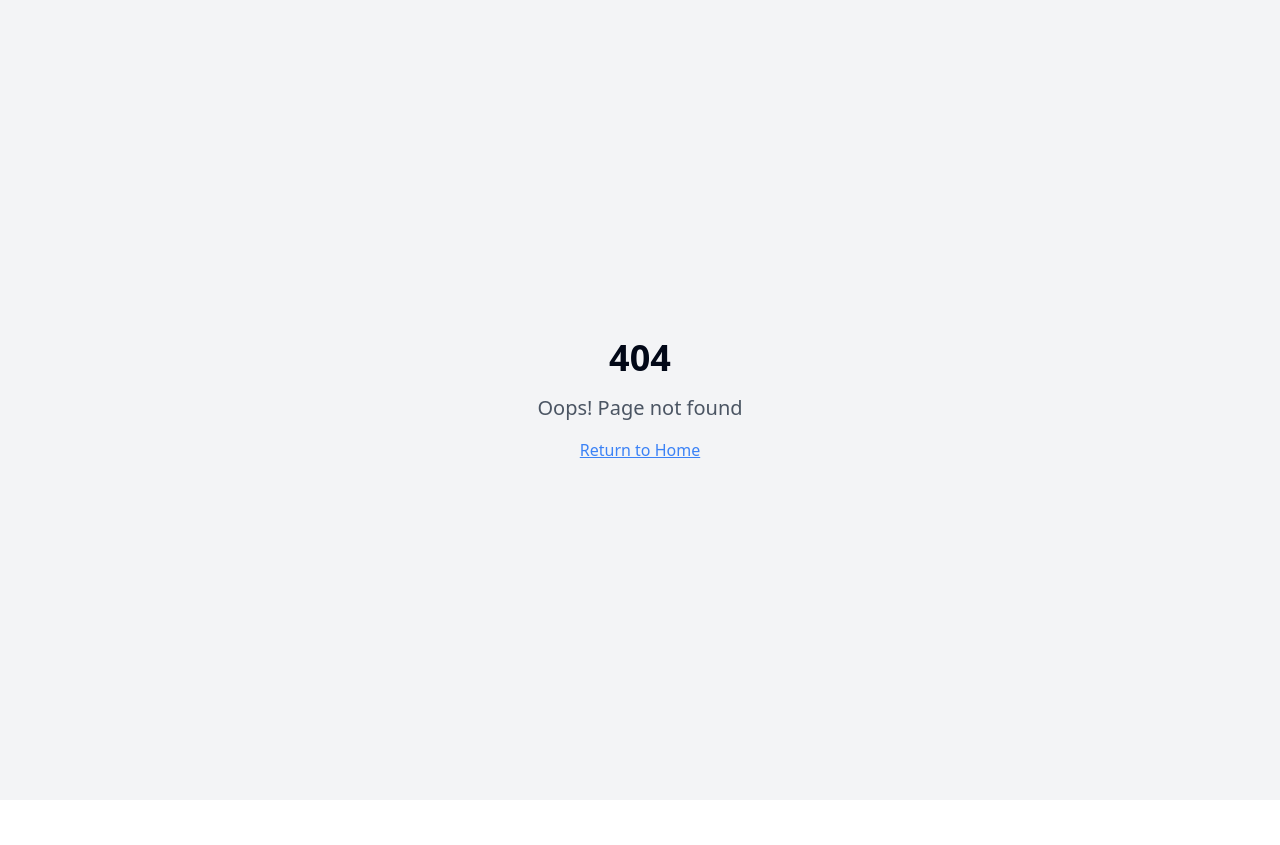
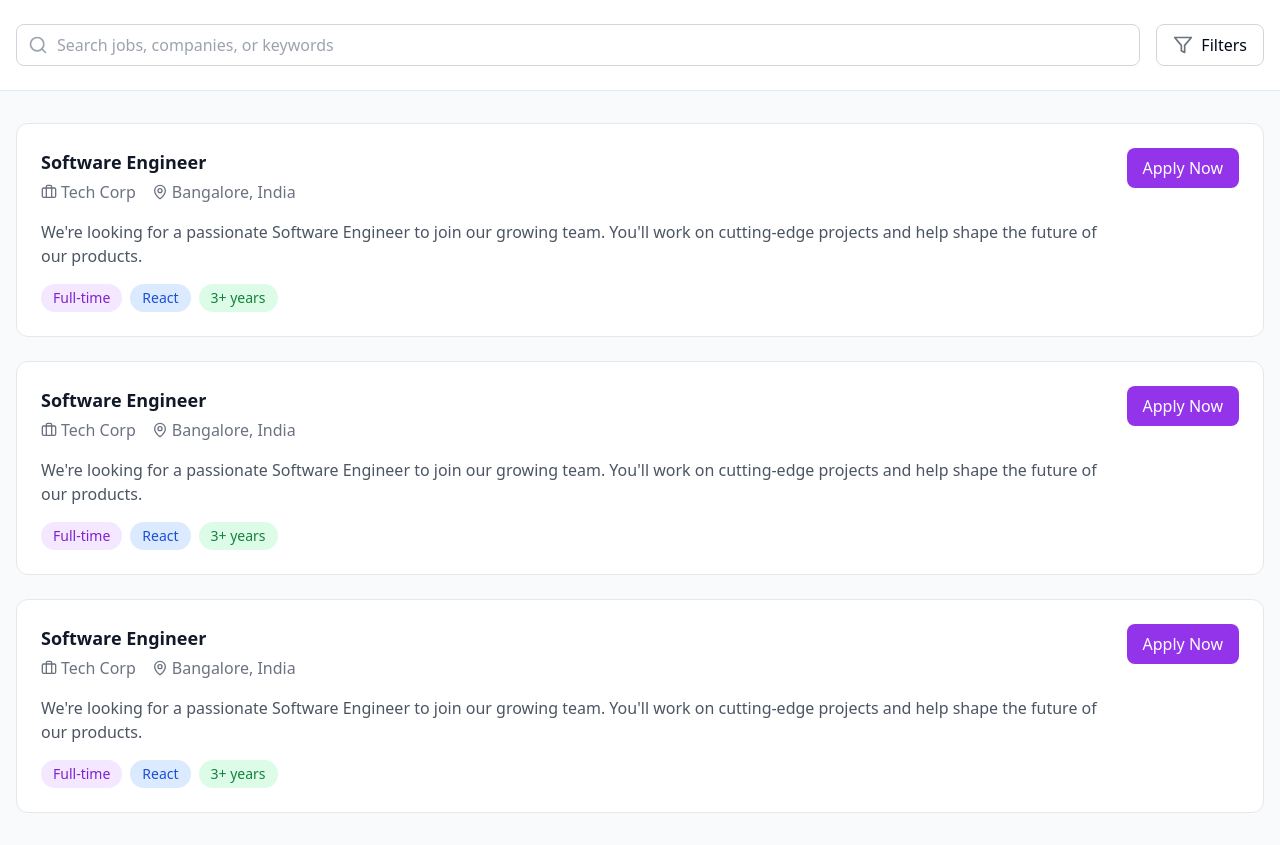
Before and after one commit to mohil-sharma/VIT-Job-Portal-main, a React (Vite) app: page /jobs in a window 1280 px wide. Before the commit this address had no page. Before the commit the page ends 800 px from the top, so only its background shows below. Built offline with nearby package versions, Linux system fonts and the light colour scheme.

Commit message:
Add job listings page
This commit adds a new page for displaying job listings.  No further implementation details are included in this commit.

```diff
--- a/src/App.tsx
+++ b/src/App.tsx
@@ -6,6 +6,7 @@ import { QueryClient, QueryClientProvider } from "@tanstack/react-query";
 import { BrowserRouter, Routes, Route } from "react-router-dom";
 import Index from "./pages/Index";
 import Employers from "./pages/Employers";
+import Jobs from "./pages/Jobs";
 import NotFound from "./pages/NotFound";
 
 const queryClient = new QueryClient();
@@ -19,6 +20,7 @@ const App = () => (
         <Routes>
           <Route path="/" element={<Index />} />
           <Route path="/employers" element={<Employers />} />
+          <Route path="/jobs" element={<Jobs />} />
           <Route path="*" element={<NotFound />} />
         </Routes>
       </BrowserRouter>
--- /dev/null
+++ b/src/pages/Jobs.tsx
@@ -0,0 +1,78 @@
+
+import { Briefcase, MapPin, SearchIcon, Filter } from "lucide-react";
+
+const Jobs = () => {
+  return (
+    <div className="min-h-screen bg-gray-50">
+      {/* Search and Filter Header */}
+      <div className="bg-white border-b">
+        <div className="max-w-7xl mx-auto px-4 py-6">
+          <div className="flex flex-col space-y-4 md:flex-row md:items-center md:space-y-0 md:space-x-4">
+            <div className="flex-1 relative">
+              <div className="absolute inset-y-0 left-3 flex items-center pointer-events-none">
+                <SearchIcon className="h-5 w-5 text-gray-400" />
+              </div>
+              <input
+                type="text"
+                placeholder="Search jobs, companies, or keywords"
+                className="w-full pl-10 pr-4 py-2 border border-gray-300 rounded-lg focus:ring-2 focus:ring-purple-500 focus:border-transparent"
+              />
+            </div>
+            <button className="flex items-center justify-center px-4 py-2 border border-gray-300 rounded-lg hover:bg-gray-50">
+              <Filter className="h-5 w-5 mr-2 text-gray-500" />
+              <span>Filters</span>
+            </button>
+          </div>
+        </div>
+      </div>
+
+      {/* Job Listings */}
+      <div className="max-w-7xl mx-auto px-4 py-8">
+        <div className="grid gap-6">
+          {/* Sample Job Cards */}
+          {[1, 2, 3].map((job) => (
+            <div
+              key={job}
+              className="bg-white p-6 rounded-xl border border-gray-200 hover:shadow-lg transition-shadow"
+            >
+              <div className="flex items-start justify-between">
+                <div className="flex-1">
+                  <h3 className="text-lg font-semibold text-gray-900">
+                    Software Engineer
+                  </h3>
+                  <div className="mt-1 flex items-center text-gray-500">
+                    <Briefcase className="h-4 w-4 mr-1" />
+                    <span className="mr-4">Tech Corp</span>
+                    <MapPin className="h-4 w-4 mr-1" />
+                    <span>Bangalore, India</span>
+                  </div>
+                  <p className="mt-4 text-gray-600">
+                    We're looking for a passionate Software Engineer to join our
+                    growing team. You'll work on cutting-edge projects and help
+                    shape the future of our products.
+                  </p>
+                  <div className="mt-4 flex flex-wrap gap-2">
+                    <span className="px-3 py-1 bg-purple-100 text-purple-700 rounded-full text-sm">
+                      Full-time
+                    </span>
+                    <span className="px-3 py-1 bg-blue-100 text-blue-700 rounded-full text-sm">
+                      React
+                    </span>
+                    <span className="px-3 py-1 bg-green-100 text-green-700 rounded-full text-sm">
+                      3+ years
+                    </span>
+                  </div>
+                </div>
+                <button className="ml-4 px-4 py-2 bg-purple-600 text-white rounded-lg hover:bg-purple-700 transition-colors">
+                  Apply Now
+                </button>
+              </div>
+            </div>
+          ))}
+        </div>
+      </div>
+    </div>
+  );
+};
+
+export default Jobs;
```
